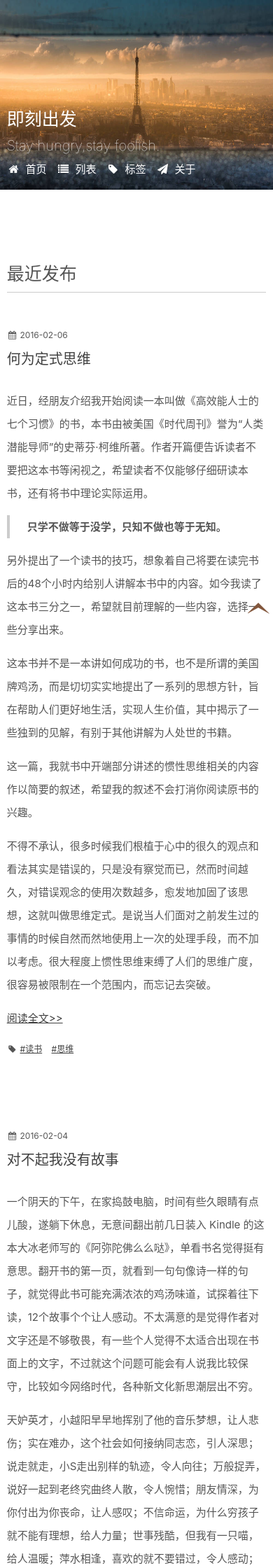
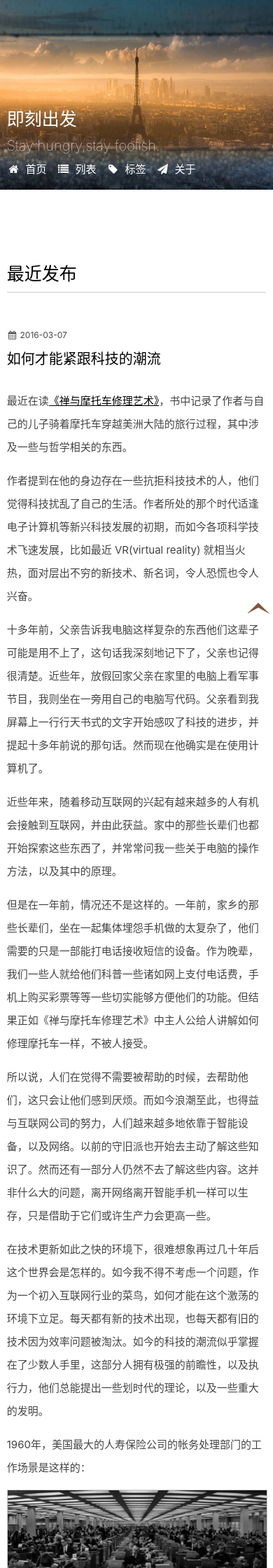
Before and after one commit to muyunzhe/wy-ei.github.io, a Jekyll site: the page built from index.html, in a window 390 px wide. Shown: the top 2240 px of the page at 70% size. Built offline with Jekyll 4.4.1, drawn with Linux system fonts in a browser that asks for light colours; nearby versions of some CDN libraries; the list of posts is cut into pages by our own code; comment, search, counter and statistics services are not loaded; some of the changed text lies outside the part shown.

Commit message:
post blog and change style

```diff
--- a/_config.yml
+++ b/_config.yml
@@ -6,6 +6,7 @@
 permalink: /:title
 
 title: 即刻出发
+slogan: Stay hungry,stay foolish.
 url: http://wy-ei.com
 rss_path: /rss.xml
 atom_path: /atom.xml
--- a/_layouts/default.html
+++ b/_layouts/default.html
@@ -24,8 +24,8 @@
     <header id="header">
       <div class="wrap">
         <div class="site-title">
-            <h1><a href="/">即刻出发</a></h1>
-            <h2>Stay hungry,stay foolish.</h2>
+            <h1><a href="/">{{ site.title }}</a></h1>
+            <h2>{{ site.slogan }}</h2>
         </div>
         <nav class="site-nav">
             <ul>
--- /dev/null
+++ b/_posts/2016/2016-03-07-how-to-keep-up-with-the-trend-of-science-and-technology.md
@@ -0,0 +1,27 @@
+---
+layout: post
+title: 如何才能紧跟科技的潮流
+category: opinion
+tag: 感悟
+description: 当今科技发展甚快，只有不断学习才能紧跟潮流
+---
+
+最近在读[《禅与摩托车修理艺术》](https://book.douban.com/subject/6811366/)，书中记录了作者与自己的儿子骑着摩托车穿越美洲大陆的旅行过程，其中涉及一些与哲学相关的东西。
+
+作者提到在他的身边存在一些抗拒科技技术的人，他们觉得科技扰乱了自己的生活。作者所处的那个时代适逢电子计算机等新兴科技发展的初期，而如今各项科学技术飞速发展，比如最近 VR(virtual reality) 就相当火热，面对层出不穷的新技术、新名词，令人恐慌也令人兴奋。
+
+十多年前，父亲告诉我电脑这样复杂的东西他们这辈子可能是用不上了，这句话我深刻地记下了，父亲也记得很清楚。近些年，放假回家父亲在家里的电脑上看军事节目，我则坐在一旁用自己的电脑写代码。父亲看到我屏幕上一行行天书式的文字开始感叹了科技的进步，并提起十多年前说的那句话。然而现在他确实是在使用计算机了。
+
+近些年来，随着移动互联网的兴起有越来越多的人有机会接触到互联网，并由此获益。家中的那些长辈们也都开始探索这些东西了，并常常问我一些关于电脑的操作方法，以及其中的原理。
+
+但是在一年前，情况还不是这样的。一年前，家乡的那些长辈们，坐在一起集体埋怨手机做的太复杂了，他们需要的只是一部能打电话接收短信的设备。作为晚辈，我们一些人就给他们科普一些诸如网上支付电话费，手机上购买彩票等等一些切实能够方便他们的功能。但结果正如《禅与摩托车修理艺术》中主人公给人讲解如何修理摩托车一样，不被人接受。
+
+所以说，人们在觉得不需要被帮助的时候，去帮助他们，这只会让他们感到厌烦。而如今浪潮至此，也得益与互联网公司的努力，人们越来越多地依靠于智能设备，以及网络。以前的守旧派也开始去主动了解这些知识了。然而还有一部分人仍然不去了解这些内容。这并非什么大的问题，离开网络离开智能手机一样可以生存，只是借助于它们或许生产力会更高一些。
+
+在技术更新如此之快的环境下，很难想象再过几十年后这个世界会是怎样的。如今我不得不考虑一个问题，作为一个初入互联网行业的菜鸟，如何才能在这个激荡的环境下立足。每天都有新的技术出现，也每天都有旧的技术因为效率问题被淘汰。如今的科技的潮流似乎掌握在了少数人手里，这部分人拥有极强的前瞻性，以及执行力，他们总能提出一些划时代的理论，以及一些重大的发明。
+
+1960年，美国最大的人寿保险公司的帐务处理部门的工作场景是这样的：
+
+![](/images/blog/2016/m6.jpg)
+
+而这个工作环境是否让我们想起如今大型互联网公司的工作环境，又如何能确信多年后自己所处的岗位不会被代替呢。时代在不断进步，科技在蓬勃发展，作为个人有必要时刻提升自己的知识储备，技术水平，以及自己的眼界与思维。只有紧紧地追随潮流才不会对科技的高速发展感到恐惧吧。
--- a/gulpfile.js
+++ b/gulpfile.js
@@ -61,11 +61,11 @@
 gulp.task('css',function(){
     gulp.src('src/scss/style.scss')
         .pipe(sass().on('error',sass.logError))
+        .pipe(rename({suffix:'.min'}))
         .pipe(gulp.dest('src/build/css'));
-    gulp.src(['src/build/css/style.css','src/css/highlight.css'])
+    gulp.src(['src/build/css/style.min.css','src/css/highlight.css'])
         .pipe(concat('style.css'))
         .pipe(minify())
-        .pipe(rename({suffix:'.min'}))
         .pipe(gulp.dest('src/build/css'));
 });
 
```
Also changed, not shown: src/scss/style.scss (+20 -8 lines), images/blog/2016/m6.jpg (added), src/build/css/style.css, src/build/css/style.min.css.
